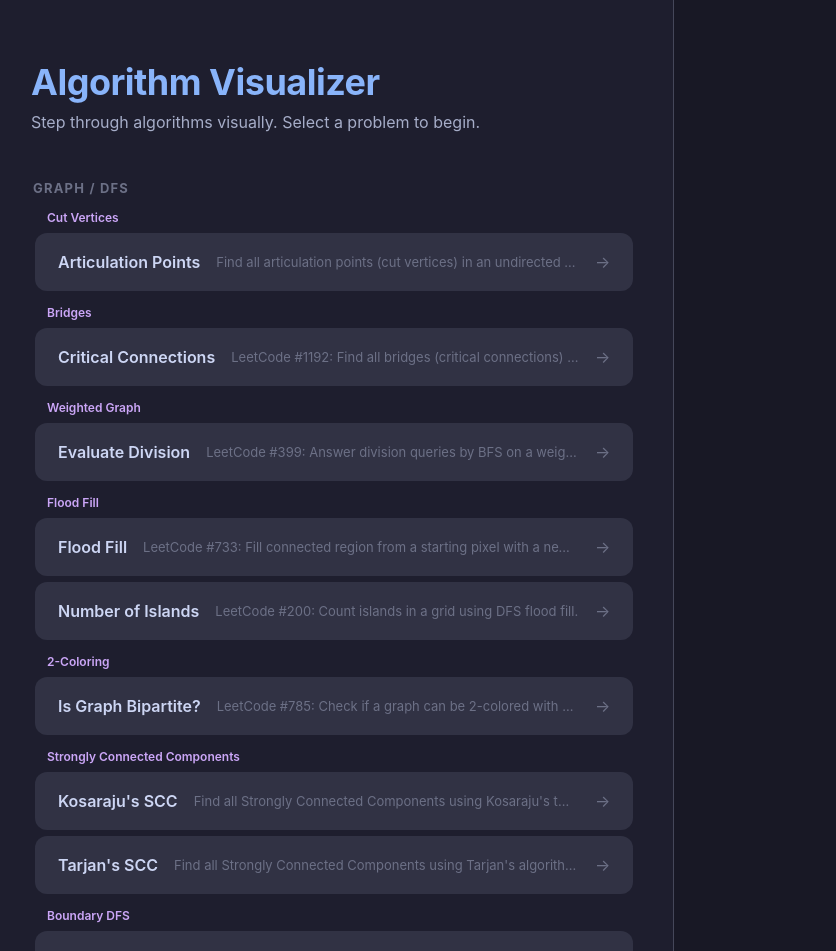
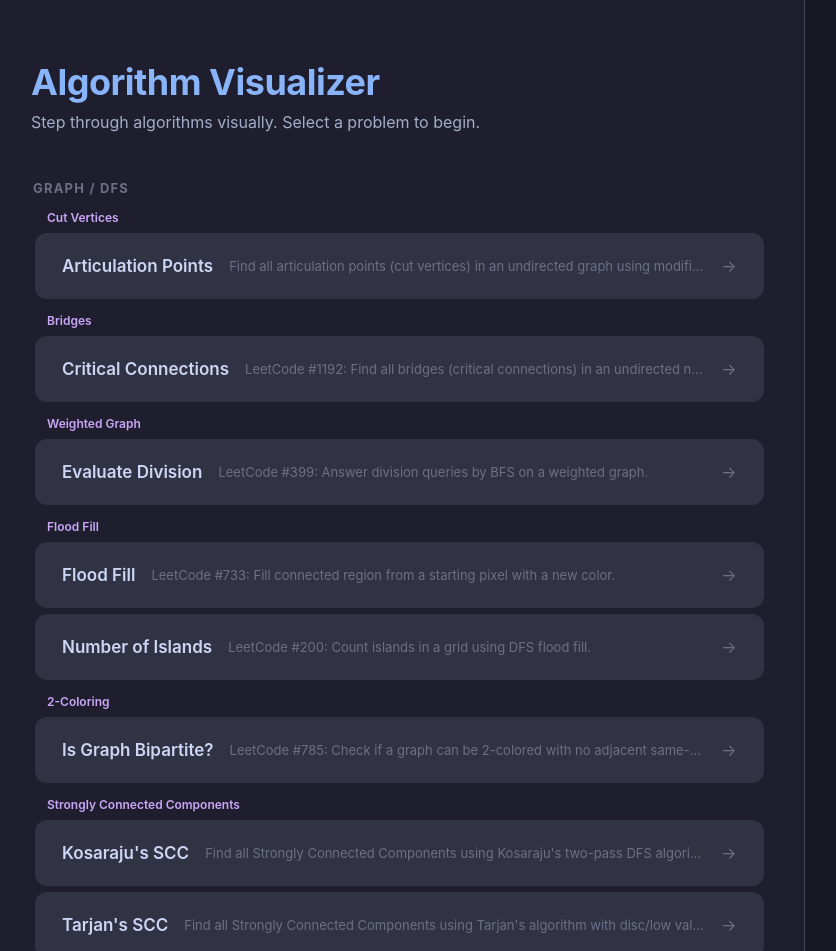
Before and after one commit to mudit1729/algorithm-visualizer, a Flask app: page / in a window 1280 px wide. Shown: the top 951 px of the page, without its empty margins (17-853 px from the left). Run offline with Flask 3, Linux system fonts and the light colour scheme.

Commit message:
Narrow right pane and enlarge problem cards
Adjust landing layout: left 65% / right 35%, shrink showcase max-width
to 320px, increase problem card padding and font size.

Co-Authored-By: Claude Opus 4.6 <noreply@anthropic.com>

```diff
--- a/static/css/style.css
+++ b/static/css/style.css
@@ -57,18 +57,18 @@ html, body {
 }
 
 .landing-left {
-    flex: 55;
+    flex: 65;
     overflow-y: auto;
     padding: 60px 40px 60px 48px;
     min-width: 0;
 }
 
 .landing-right {
-    flex: 45;
+    flex: 35;
     display: flex;
     align-items: center;
     justify-content: center;
-    padding: 40px 48px;
+    padding: 40px 32px;
     overflow-y: auto;
     border-left: 1px solid var(--border);
     background: var(--bg-secondary);
@@ -135,7 +135,7 @@ html, body {
     display: flex;
     align-items: center;
     gap: 16px;
-    padding: 18px 22px;
+    padding: 22px 26px;
     background: var(--bg-surface);
     border: 1px solid transparent;
     border-radius: 12px;
@@ -154,7 +154,7 @@ html, body {
 }
 
 .problem-card-name {
-    font-size: 16px;
+    font-size: 17px;
     font-weight: 600;
     color: var(--text-primary);
     flex-shrink: 0;
@@ -188,7 +188,7 @@ html, body {
     flex-direction: column;
     gap: 14px;
     width: 100%;
-    max-width: 380px;
+    max-width: 320px;
 }
 
 .showcase-card {
```
